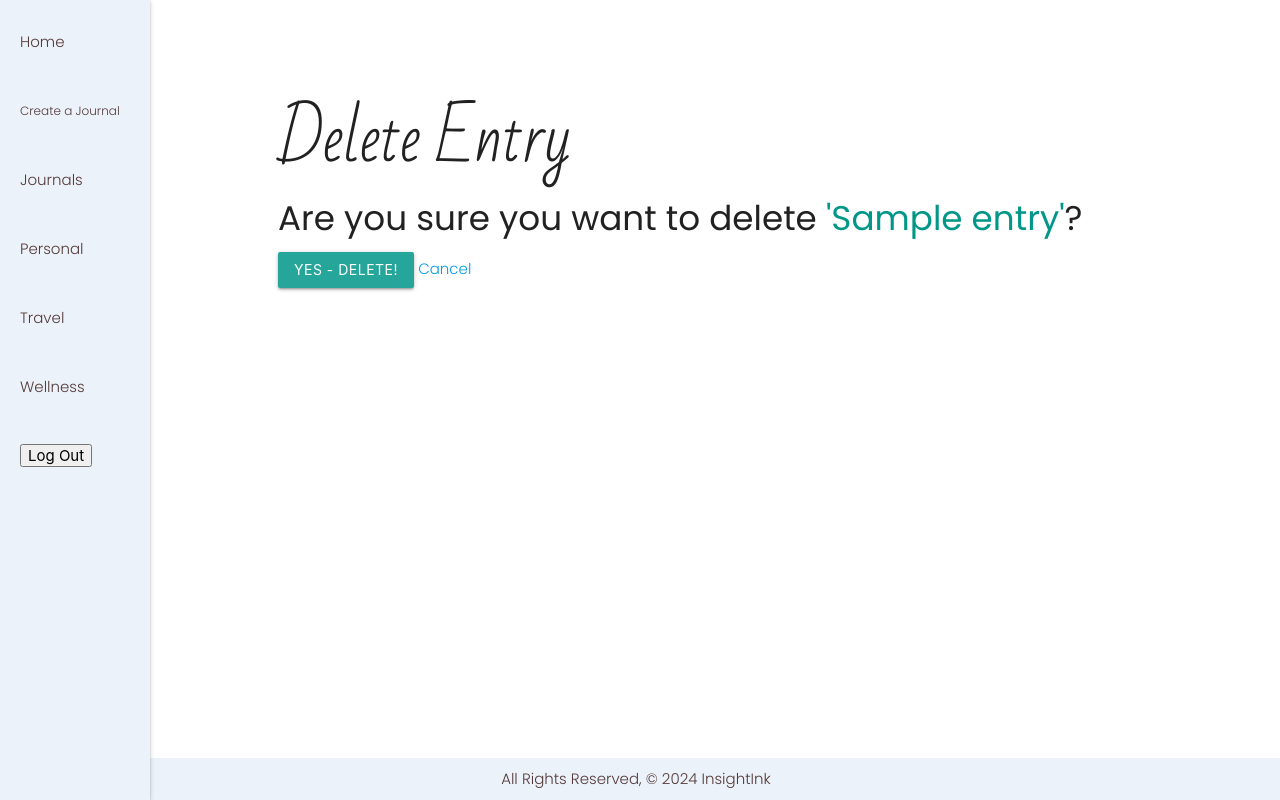
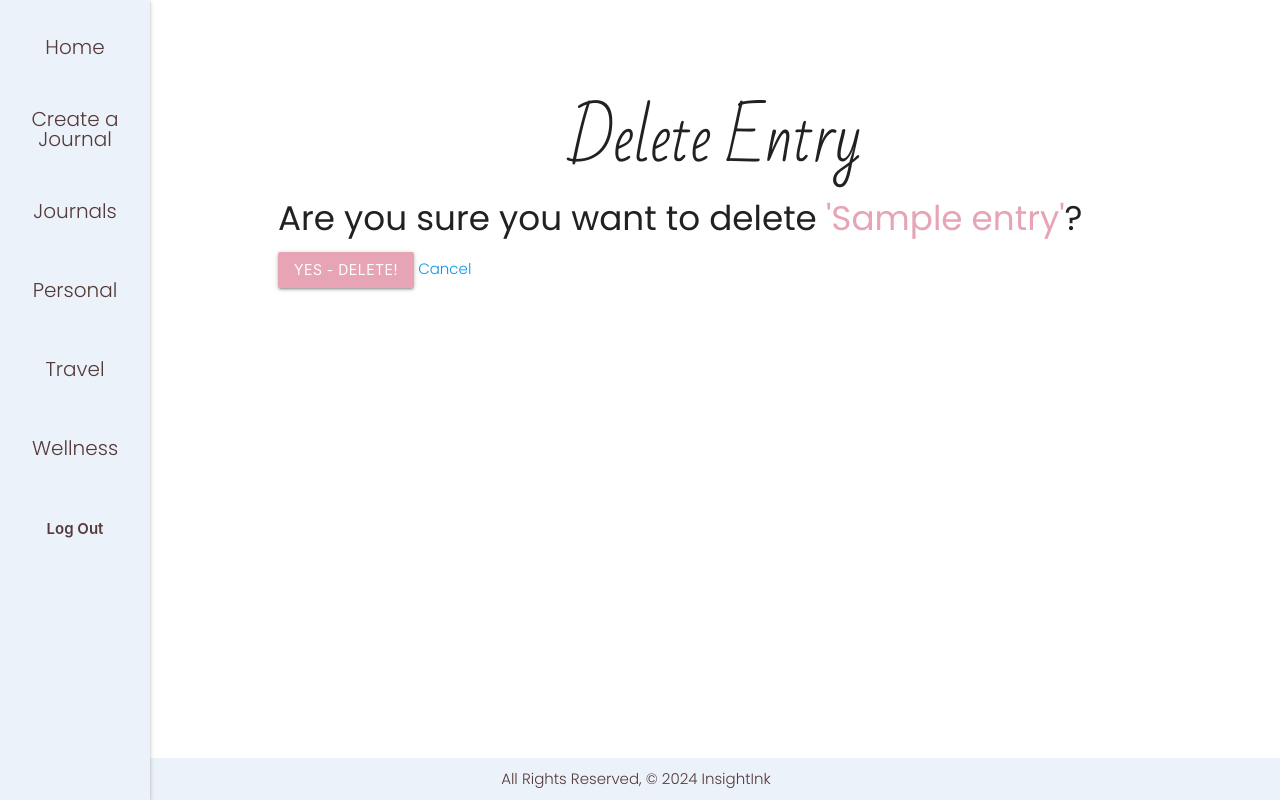
Before and after one commit to chadbanghart/insightink, a Django app: page /entries/1/delete/ in a window 1280 px wide. Run offline with Django 5.2, Linux system fonts and the light colour scheme; the first user in the database is signed in; tables that the repository leaves empty hold one stand-in row (Sample ...).

Commit message:
edited heading colors

```diff
--- a/main_app/static/css/style.css
+++ b/main_app/static/css/style.css
@@ -24,6 +24,22 @@ main {
 title-nav h1 {
   margin-bottom: 0px;
 }
+.submit-btn {
+  border: none;
+  font-size: 15px;
+  background-color: transparent;
+  color: var(--text-primary);
+  padding: 0;
+  font-weight: 600;
+}
+
+.btn, .btn-large, .btn-small {
+  background-color: var(--text-breadcrumbs);
+}
+
+.btn:hover, .btn-large:hover, .btn-small:hover {
+  background-color: var(--text-breadcrumbs);
+}
 
 
 footer.page-footer {
@@ -46,12 +62,14 @@ nav {
 nav ul li {
   margin-top: 5px;
   width: 100%;
+  padding: 5px 0;
 }
 
 nav ul li a {
   color: var(--text-primary);
+  font-size: 20px;
+  text-align: center;
 }
-
 
 #title-nav {
   margin-bottom: 10px;
@@ -85,8 +103,16 @@ nav ul li a {
   color: var(--text-tertiary);
 }
 
+.pinky-text {
+  color: var(--text-breadcrumbs);
+}
+.bluey-text {
+  color: var(--text-tertiary);
+}
+
 #create {
-  font-size: 12px;
+  line-height: 1;
+  padding: 15px;
 }
 
 .container {
--- a/main_app/templates/base.html
+++ b/main_app/templates/base.html
@@ -37,7 +37,7 @@
             <a href="#">
               <form method="post" action="{% url 'logout' %}">
                 {% csrf_token %}
-                <button type="submit" class="submit-link">Log Out</button>
+                <button type="submit" class="submit-btn">Log Out</button>
               </form>
             </a>
           </li>
--- a/main_app/templates/entry/travel_detail.html
+++ b/main_app/templates/entry/travel_detail.html
@@ -65,7 +65,7 @@
             <img class="img-size card-panel" src="{{photo.url}}">
           </div>
           {% empty %}
-          <div class="card-panel teal-text center-align">No Photos Uploaded</div>
+          <div class="card-panel pinky-text center-align">No Photos Uploaded</div>
           {% endfor %}
         </div>
       </div>
--- a/main_app/templates/journals/detail.html
+++ b/main_app/templates/journals/detail.html
@@ -3,7 +3,7 @@
 {% block content %}
 
 <div id="title-nav">
-  <h1>Journal: {{ journal.name }}</h1>
+  <h1>Journal: <span class="bluey-text">{{ journal.name }}</span></h1>
   <div class="breadcrumb-container">
     <a href="{% url 'journals_index' %}" class="breadcrumb">My Journals</a>
     <span class="breadcrumb">{{journal.get_template_display}}</span>
@@ -24,7 +24,7 @@
   <div class="col s4">
     <div class="card">
       <div class="card-content">
-        <div class="display-field body-desc" id="entry-card id={{journal.color}}">
+        <div class="display-field body-desc" id="entry-card">
           <a href="{% url  'travel_detail' travel.id %}">
             <h3>{{travel.title }}</h3>
           </a>
--- a/main_app/templates/journals/entry_form.html
+++ b/main_app/templates/journals/entry_form.html
@@ -1,7 +1,7 @@
 {% extends 'base.html' %}
 {% block content %}
 
-<h1>Create an Entry</h1>
+<h1 class="center">Create an Entry</h1>
 
 <!-- Leaving the action empty makes the form post to the same url used to display it -->
 {% if journal.template == 'P'%}
--- a/main_app/templates/journals/index.html
+++ b/main_app/templates/journals/index.html
@@ -2,7 +2,7 @@
 {% load static %}
 {% block content %}
 
-<h1>{{user}}'s Journals</h1>
+<h1 class="center">{{user}}'s Journals</h1>
 {% if user.journal_set.count == 0 %}
 <div class="card-panel red-text center-align">{{user}} has no Journals</div>
 {% endif %}
--- a/main_app/templates/journals/journal_form.html
+++ b/main_app/templates/journals/journal_form.html
@@ -1,7 +1,7 @@
 {% extends 'base.html' %}
 {% block content %}
 
-<h1>Create a Journal</h1>
+<h1 class="center">Create a Journal</h1>
 <!-- Leaving the action empty makes the form post to the same url used to display it -->
 <form action="" method="POST">
   {% csrf_token %}
--- a/main_app/templates/main_app/entry_confirm_delete.html
+++ b/main_app/templates/main_app/entry_confirm_delete.html
@@ -1,9 +1,9 @@
 {% extends 'base.html' %}
 
 {% block content %}
-<h1>Delete Entry</h1>
+<h1 class="center">Delete Entry</h1>
 
-<h4>Are you sure you want to delete <span class="teal-text">'{{ object.title }}'</span>?</h4>
+<h4>Are you sure you want to delete <span class="pinky-text">'{{ object.title }}'</span>?</h4>
 
 <form action="" method="POST">
   {% csrf_token %}
--- a/main_app/templates/main_app/entry_form.html
+++ b/main_app/templates/main_app/entry_form.html
@@ -1,7 +1,7 @@
 {% extends 'base.html' %}
 {% block content %}
 
-<h1>Edit {{object.title}} Entry</h1>
+<h1 class="center">Edit <span class="pinky-text">'{{object.title}}'</span> Entry</h1>
 
 <form action="" method="POST">
     {% csrf_token %}
--- a/main_app/templates/main_app/journal_confirm_delete.html
+++ b/main_app/templates/main_app/journal_confirm_delete.html
@@ -1,9 +1,9 @@
 {% extends 'base.html' %}
 
 {% block content %}
-<h1>Delete Journal</h1>
+<h1 class="center">Delete Journal</h1>
 
-<h4>Are you sure you want to delete <span class="teal-text">{{ object.name }}</span>?</h4>
+<h4>Are you sure you want to delete <span class="pinky-text">{{ object.name }}</span>?</h4>
 
 <form action="" method="POST">
   {% csrf_token %}
--- a/main_app/templates/main_app/journal_form.html
+++ b/main_app/templates/main_app/journal_form.html
@@ -1,7 +1,7 @@
 {% extends 'base.html' %}
 {% block content %}
 
-<h1>Edit Journal</h1>
+<h1 class="center">Edit Journal</h1>
 
 <form action="" method="POST">
     {% csrf_token %}
--- a/main_app/templates/main_app/photo_confirm_delete.html
+++ b/main_app/templates/main_app/photo_confirm_delete.html
@@ -1,7 +1,7 @@
 {% extends 'base.html' %}
 
 {% block content %}
-<h1>Delete Photo</h1>
+<h1 class="center">Delete Photo</h1>
 
 <h4>Are you sure you want to delete this photo?</h4>
 <img class="responsive-img card-panel" src="{{object.url}}">
--- a/main_app/templates/main_app/travel_confirm_delete.html
+++ b/main_app/templates/main_app/travel_confirm_delete.html
@@ -1,9 +1,9 @@
 {% extends 'base.html' %}
 
 {% block content %}
-<h1>Delete Entry</h1>
+<h1 class="center">Delete Entry</h1>
 
-<h4>Are you sure you want to delete <span class="teal-text">'{{ object.title }}'</span>?</h4>
+<h4>Are you sure you want to delete <span class="pinky-text">'{{ object.title }}'</span>?</h4>
 
 <form action="" method="POST">
   {% csrf_token %}
--- a/main_app/templates/main_app/travel_form.html
+++ b/main_app/templates/main_app/travel_form.html
@@ -1,7 +1,7 @@
 {% extends 'base.html' %}
 {% block content %}
 
-<h1>Edit {{object.title}} Entry</h1>
+<h1 class="center">Edit <span class="pinky-text">'{{object.title}}'</span> Entry</h1>
 
 <form action="" method="POST">
   {% csrf_token %}
--- a/main_app/templates/main_app/wellness_confirm_delete.html
+++ b/main_app/templates/main_app/wellness_confirm_delete.html
@@ -1,9 +1,9 @@
 {% extends 'base.html' %}
 
 {% block content %}
-<h1>Delete Entry</h1>
+<h1 class="center">Delete Entry</h1>
 
-<h4>Are you sure you want to delete <span class="teal-text">'{{ object.title }}'</span>?</h4>
+<h4>Are you sure you want to delete <span class="pinky-text">'{{ object.title }}'</span>?</h4>
 
 <form action="" method="POST">
   {% csrf_token %}
--- a/main_app/templates/main_app/wellness_form.html
+++ b/main_app/templates/main_app/wellness_form.html
@@ -1,7 +1,7 @@
 {% extends 'base.html' %}
 {% block content %}
 
-<h1>Edit {{object.title}} Entry</h1>
+<h1 class="center">Edit <span class="pinky-text">'{{object.title}}'</span> Entry</h1>
 
 <form action="" method="POST">
   {% csrf_token %}
```
Also changed, not shown: other parts of main_app/static/css/style.css (+1 -1 lines).
